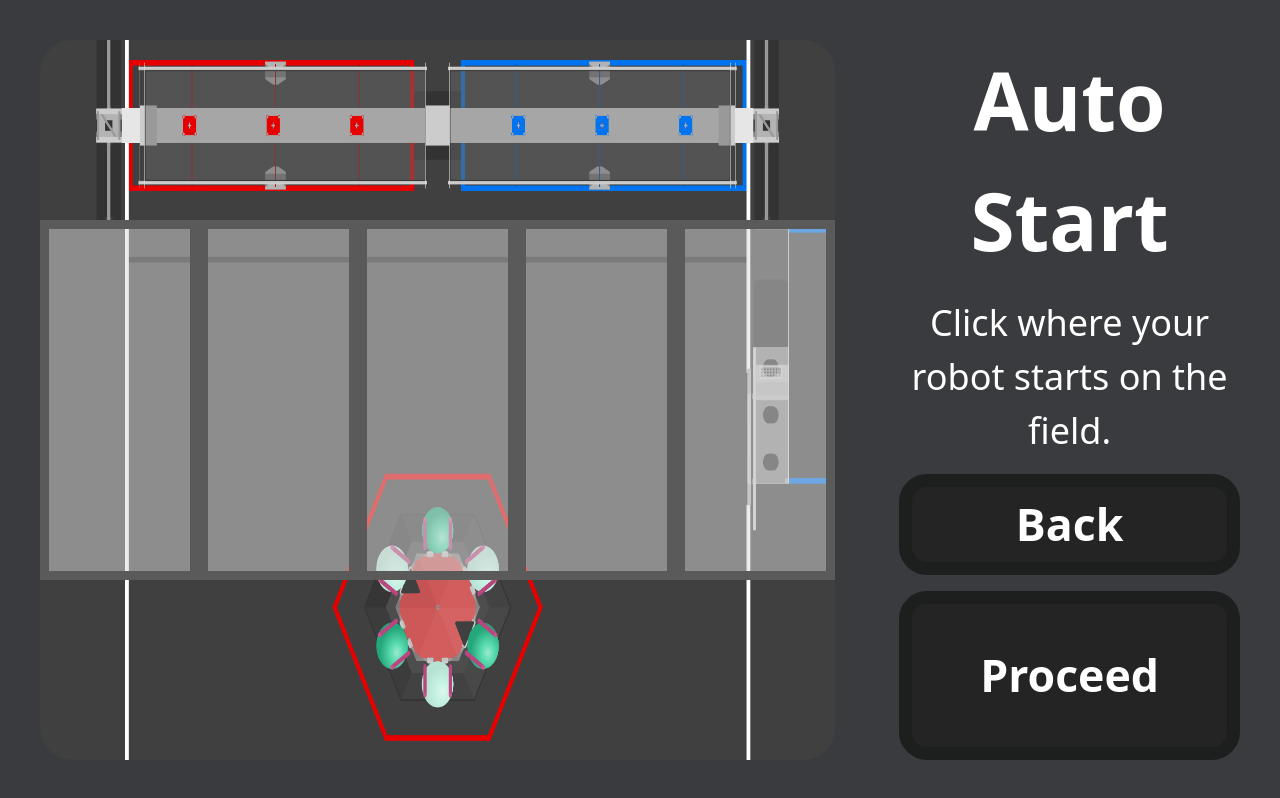
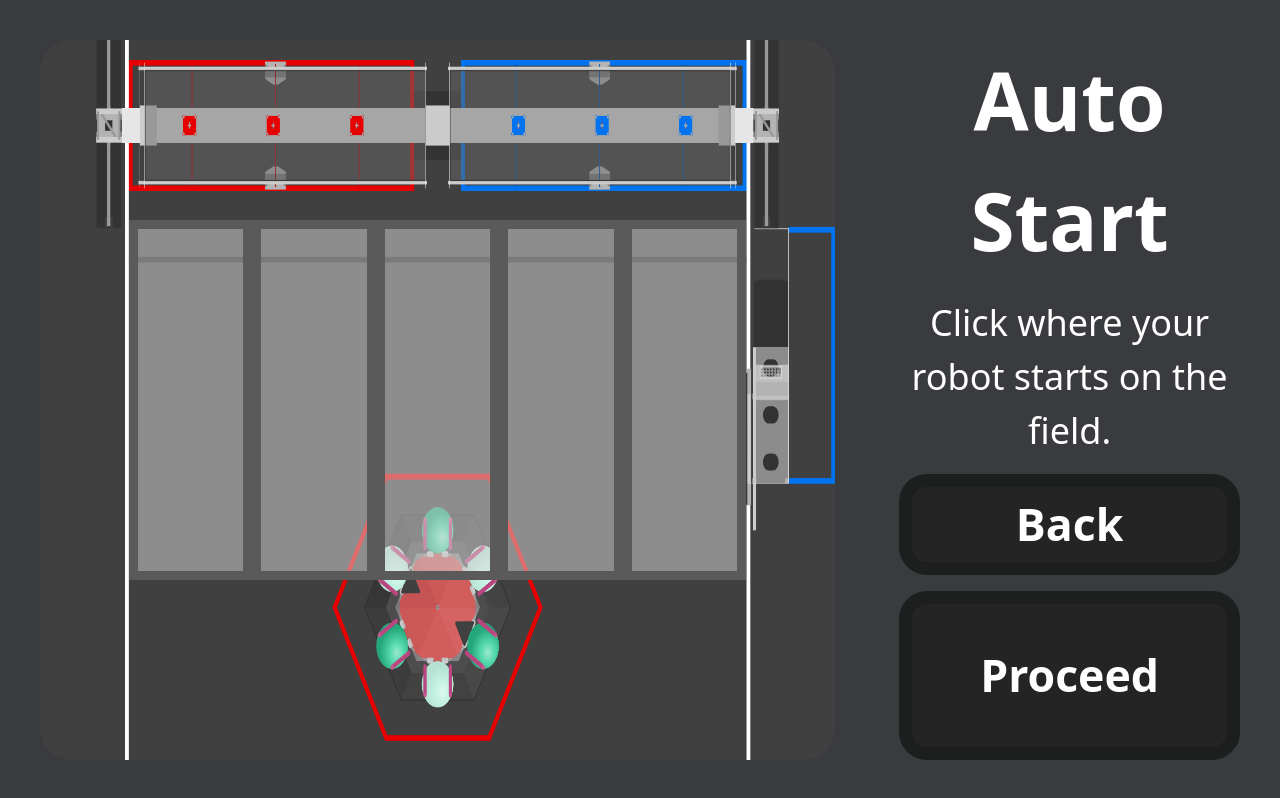
Before and after one commit to VihaanChhabria/VScouter, a React (Vite) app in the folder website/: page /auto-start in a window 1280 px wide. Built offline with nearby package versions, Linux system fonts and the light colour scheme.

Commit message:
fixed auto start numbers not being in the field p2

```diff
--- a/website/src/components/AutoStartComponents/AutoStartMap.jsx
+++ b/website/src/components/AutoStartComponents/AutoStartMap.jsx
@@ -33,9 +33,17 @@ const AutoStartMap = ({ startPoses, setStartPoses, alliance}) => {
           borderRadius: "4dvh",
         }}
       >
+        <div style={{
+            width: "77.67%",
+            height: "100%",
+            display: "flex",
+            flexDirection: "row",
+            justifyContent: "center",
+            alignItems: "center",
+          }}>
           {[0, 1, 2, 3, 4,].map((value, index) => {
             return (
-            <div style={{ height: "50%", width: "77.67%" }} key={index}>
+              <div style={{ height: "50%", width: "50%" }} key={index}>
                 <AutoStartNumberSection
                   number={index}
                   startPoses={startPoses}
@@ -45,6 +53,7 @@ const AutoStartMap = ({ startPoses, setStartPoses, alliance}) => {
             );
           })}
         </div>
+      </div>
     </>
   );
 };
```
Lines whose indentation alone changed are shown as unchanged.
